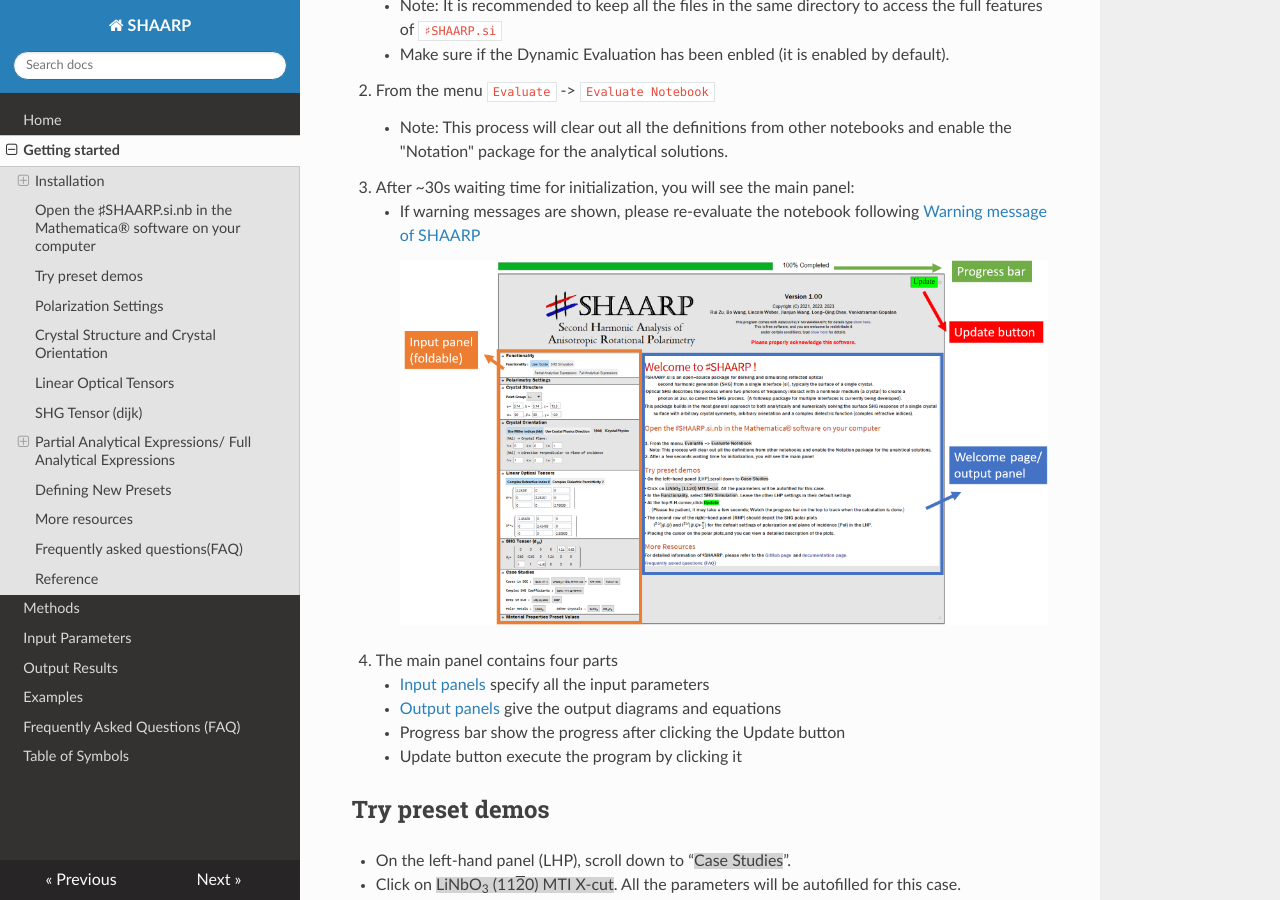
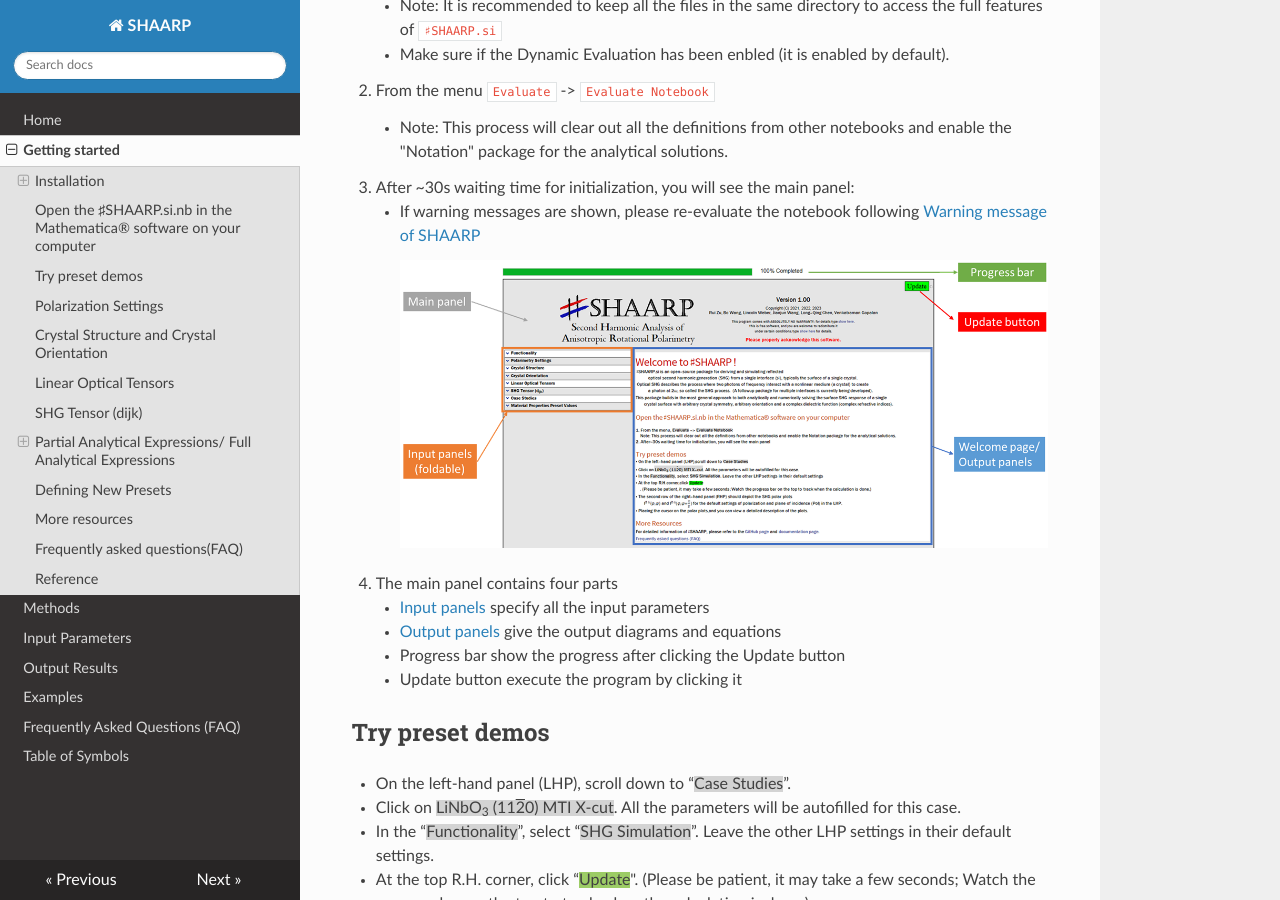
Before and after one commit to Rui-Zu/SHAARP, an MkDocs documentation site: the page built from docs/install.md, in a window 1280 px wide and 900 px high, scrolled down 812 px. Built offline with MkDocs 1.6.1, drawn with Linux system fonts in a browser that asks for light colours; nearby versions of some CDN libraries; formulas are drawn with MathJax 3.

Commit message:
Add files via upload

```diff
--- a/docs/install.md
+++ b/docs/install.md
@@ -18,7 +18,7 @@
 	- Note: This process will clear out all the definitions from other notebooks and enable the "Notation" package for the analytical solutions.
 3. After ~30s waiting time for initialization, you will see the main panel:
 	- If warning messages are shown, please re-evaluate the notebook following [Warning message of SHAARP](<FAQ.md#Warning message of SHAARP>)
-   ![Interface.png](<img/Interface 1.png>)
+   ![Interface.png](<img/install-GUI.png>)
 4. The main panel contains four parts
 	- [Input panels](input.md) specify all the input parameters
 	- [Output panels](output.md) give the output diagrams and equations
```
